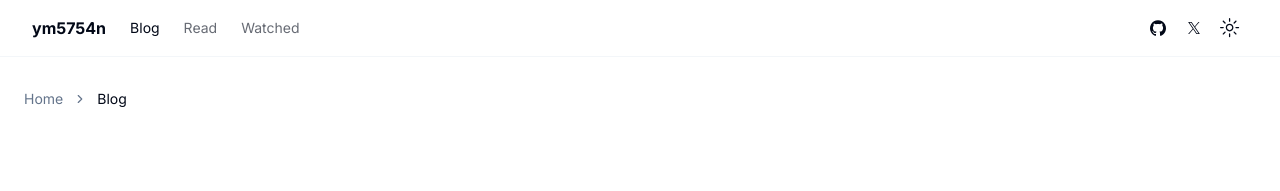
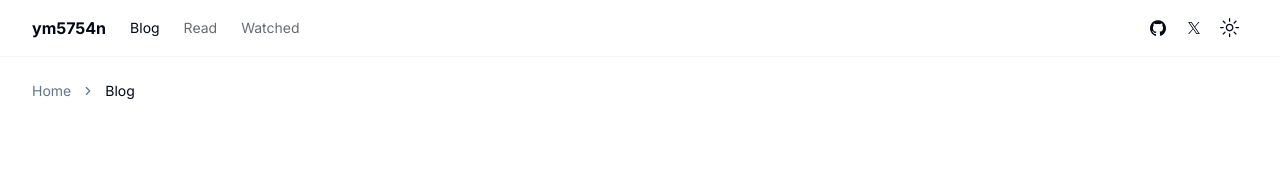
Before and after one commit to ym5754n/ym5754n.github.io, a Next.js app: page /blog in a window 1280 px wide. Shown: the top 191 px of the page. Built offline with nearby package versions, Linux system fonts and the light colour scheme.

Commit message:
レイアウト修正

```diff
--- a/app/blog/page.tsx
+++ b/app/blog/page.tsx
@@ -9,7 +9,8 @@ import {
 
 export default function Blog() {
   return (
-    <main className="relative p-6 lg:gap-10 lg:py-8 xl:grid xl:grid-cols-[1fr_300px]">
+    <main className="relative">
+      <section className="container pt-6">
         <Breadcrumb>
           <BreadcrumbList>
             <BreadcrumbItem>
@@ -21,6 +22,7 @@ export default function Blog() {
             </BreadcrumbItem>
           </BreadcrumbList>
         </Breadcrumb>
+      </section>
     </main>
   )
 }
--- a/app/page.tsx
+++ b/app/page.tsx
@@ -7,7 +7,7 @@ import {
 
 export default function Home() {
   return (
-    <main className="relative lg:gap-10 lg:py-8 xl:grid xl:grid-cols-[1fr_300px]">
+    <main className="relative">
       <section className="container pt-6">
         <Breadcrumb>
           <BreadcrumbList>
--- a/app/read/page.tsx
+++ b/app/read/page.tsx
@@ -9,7 +9,8 @@ import {
 
 export default function Read() {
   return (
-    <main className="relative p-6 lg:gap-10 lg:py-8 xl:grid xl:grid-cols-[1fr_300px]">
+    <main className="relative">
+      <section className="container pt-6">
         <Breadcrumb>
           <BreadcrumbList>
             <BreadcrumbItem>
@@ -21,6 +22,7 @@ export default function Read() {
             </BreadcrumbItem>
           </BreadcrumbList>
         </Breadcrumb>
+      </section>
     </main>
   )
 }
--- a/app/watched/page.tsx
+++ b/app/watched/page.tsx
@@ -9,7 +9,8 @@ import {
 
 export default function Watched() {
   return (
-    <main className="relative p-6 lg:gap-10 lg:py-8 xl:grid xl:grid-cols-[1fr_300px]">
+    <main className="relative">
+      <section className="container pt-6">
         <Breadcrumb>
           <BreadcrumbList>
             <BreadcrumbItem>
@@ -21,6 +22,7 @@ export default function Watched() {
             </BreadcrumbItem>
           </BreadcrumbList>
         </Breadcrumb>
+      </section>
     </main>
   )
 }
```
Lines whose indentation alone changed are shown as unchanged.
